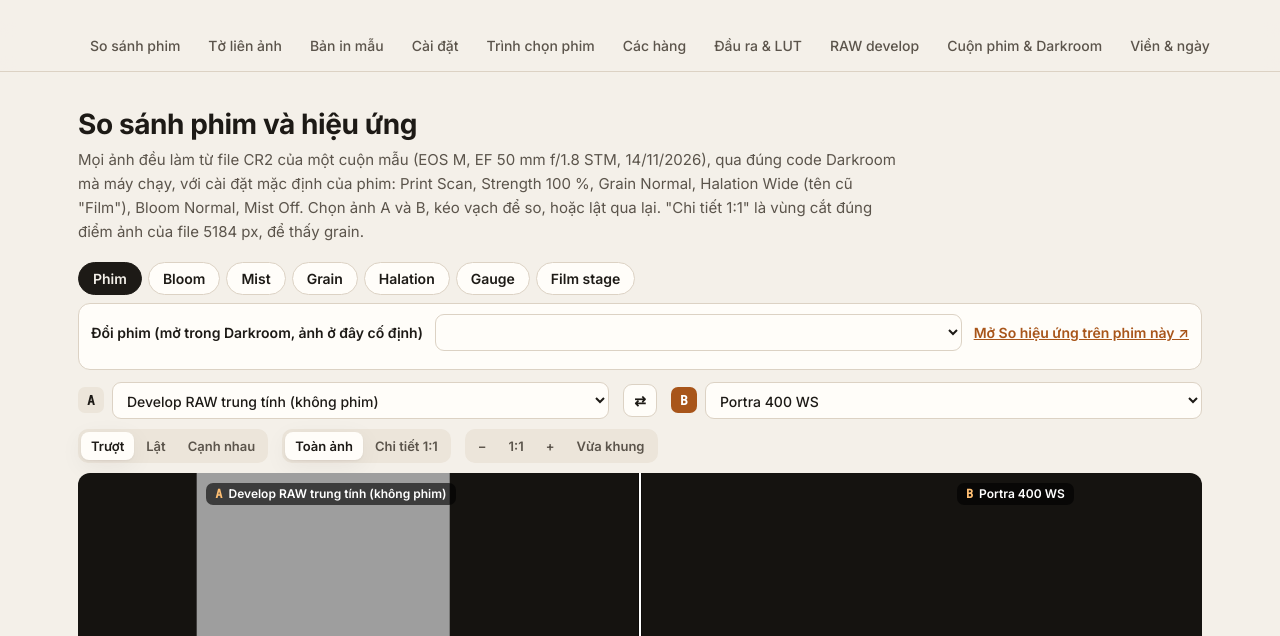
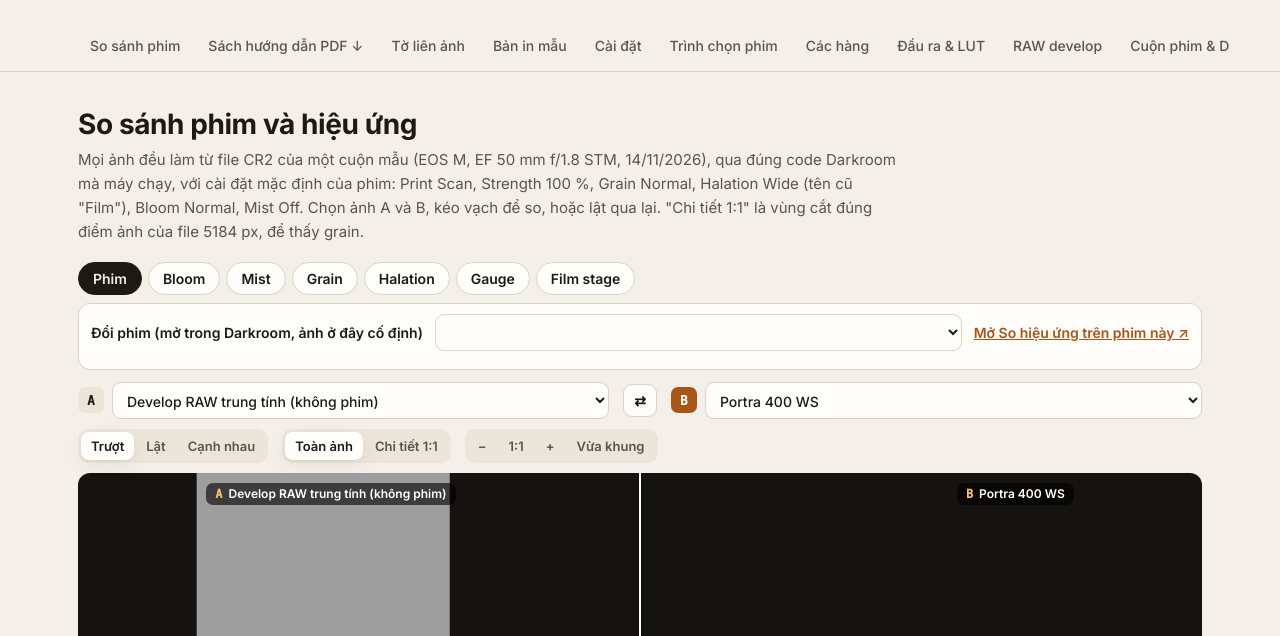
Before and after one commit to windystrife/windyfilm-guide, a plain HTML site: page index.html in a window 1280 px wide. Shown: the part 164-800 px from the top of the page. Drawn offline with Linux system fonts and the light colour scheme.

Commit message:
Manual PDFs (VI, EN) for the RAWB27 cards; PDF link in the nav

```diff
--- a/index.html
+++ b/index.html
@@ -186,6 +186,7 @@ footer{padding:40px 0 60px;color:var(--ink-3);font-size:13px}
 <nav class="toc" aria-label="Sections">
   <div class="wrap">
     <a href="#compare"><span class="vi">So sánh phim</span><span class="en">Compare films</span></a>
+    <a class="vi" href="pdf/WindyFilm_HuongDan.pdf" target="_blank" rel="noopener">Sách hướng dẫn PDF ↓</a><a class="en" href="pdf/WindyFilm_Manual_EN.pdf" target="_blank" rel="noopener">PDF manual ↓</a>
     <a href="#sheets"><span class="vi">Tờ liên ảnh</span><span class="en">Contact sheets</span></a>
     <a href="#prints"><span class="vi">Bản in mẫu</span><span class="en">Sample prints</span></a>
     <a href="#install"><span class="vi">Cài đặt</span><span class="en">Install</span></a>
```
Also changed, not shown: 3 other files.
